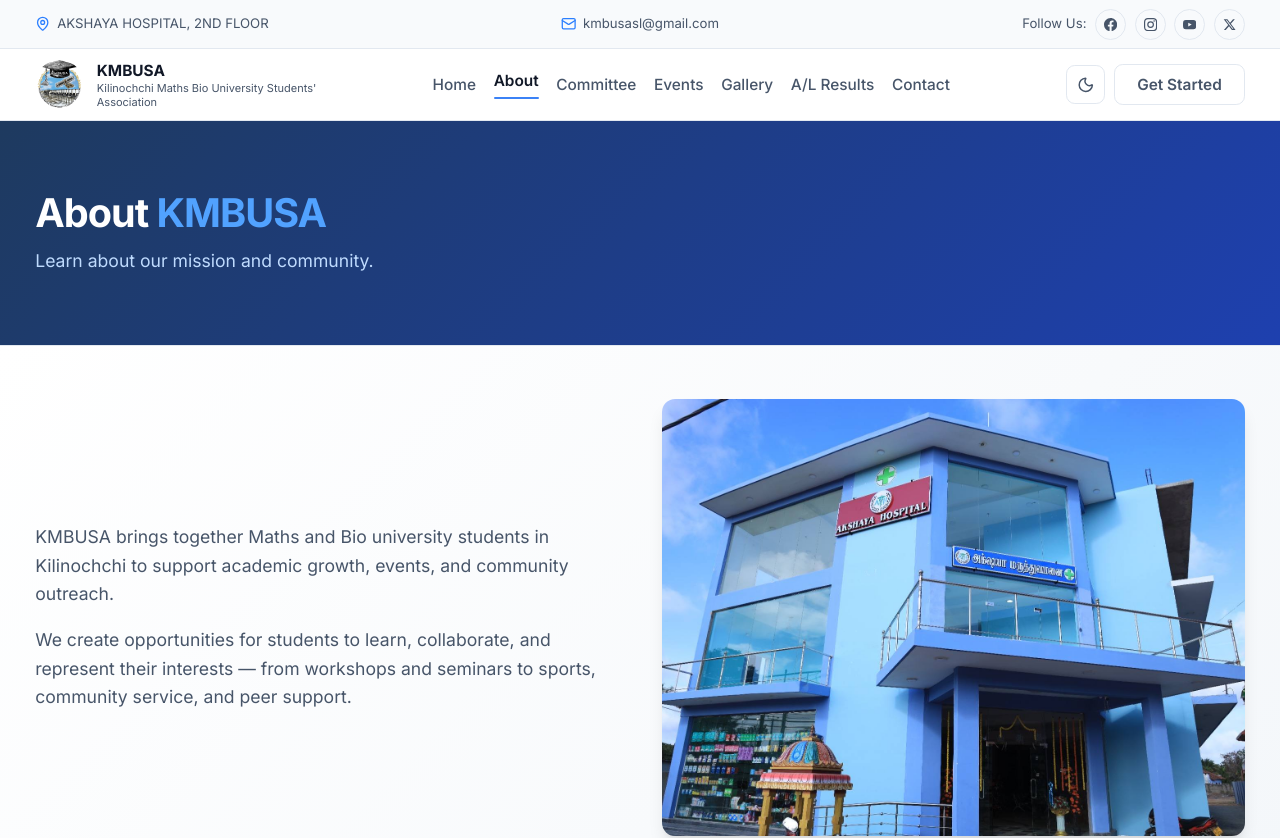
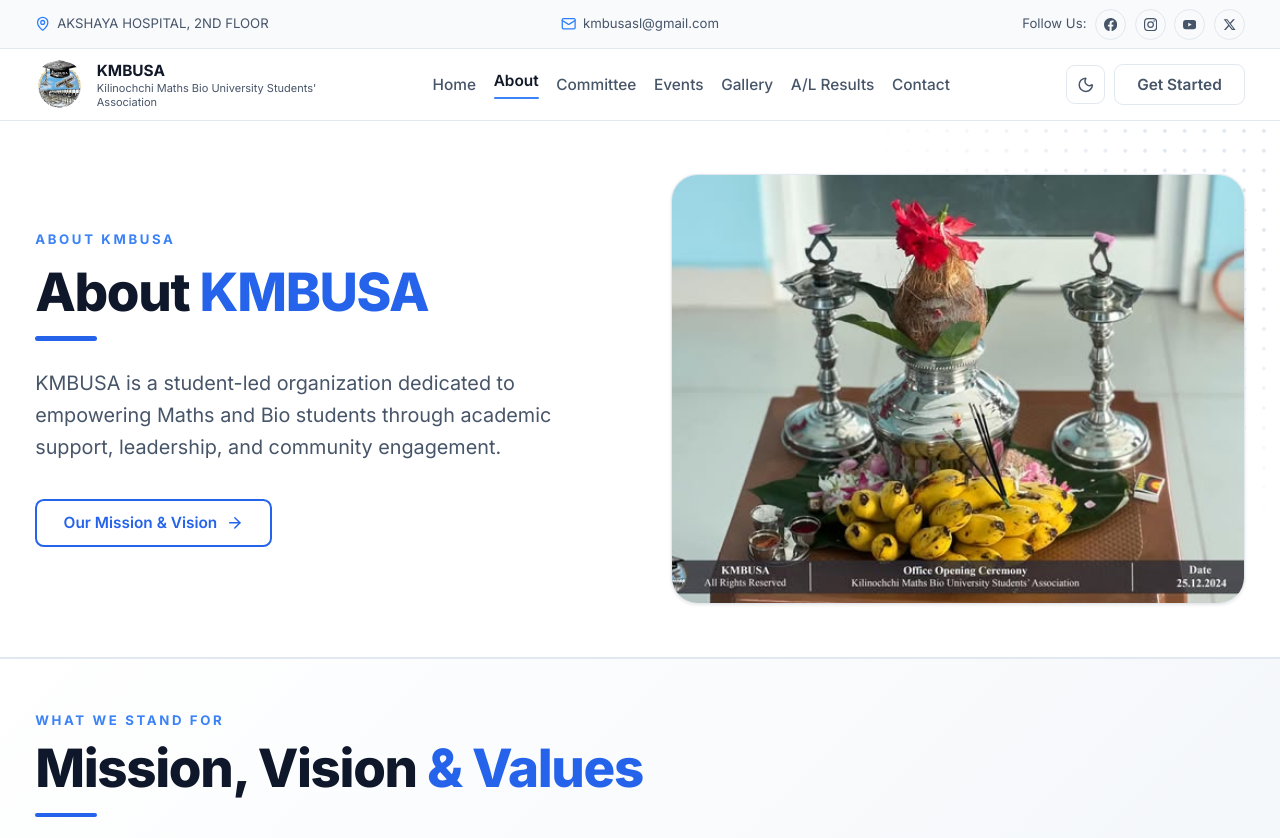
Before and after one commit to kmbusa-website/union-public, a Next.js app: page /about in a window 1280 px wide. Shown: the top 838 px of the page. Built offline with nearby package versions, Linux system fonts and the light colour scheme.

Commit message:
update commit

```diff
--- a/src/app/about/page.tsx
+++ b/src/app/about/page.tsx
@@ -1,37 +1,51 @@
-import Image from "next/image";
 import { Target, Eye, Heart, Flag } from "lucide-react";
-import { PageHero } from "@/components/kit/page-hero";
-import { ABOUT_INTRO, ABOUT_VALUES, HERO_CAMPUS_IMAGE, MILESTONES } from "@/lib/brand";
+import { PageIntroHero } from "@/components/kit/page-intro-hero";
+import {
+  ABOUT_HERO_IMAGE,
+  ABOUT_INTRO,
+  ABOUT_VALUES,
+  MILESTONES,
+  ORG_SHORT,
+} from "@/lib/brand";
 
 const icons = [Target, Eye, Heart, Flag];
 
 export default function AboutPage() {
   return (
     <>
-      <PageHero title="About" highlight="KMBUSA" subtitle="Learn about our mission and community." />
+      <PageIntroHero
+        overline={`About ${ORG_SHORT}`}
+        title="About"
+        titleHighlight={ORG_SHORT}
+        lead={ABOUT_INTRO}
+        imageSrc={ABOUT_HERO_IMAGE}
+        imageAlt="Akshaya Hospital — KMBUSA office location"
+        cta={{ href: "#mission-vision", label: "Our Mission & Vision" }}
+        priority
+      />
+
       <div className="kit-page-main">
-        <div className="kit-container pb-16">
-          <div className="grid items-center gap-10 lg:grid-cols-2">
-            <div className="space-y-4" style={{ color: "var(--text-secondary)" }}>
-              {ABOUT_INTRO.map((paragraph) => (
-                <p key={paragraph} className="leading-relaxed">
-                  {paragraph}
-                </p>
-              ))}
-            </div>
-            <div className="relative aspect-[4/3] overflow-hidden rounded-xl shadow-lg">
-              <Image src={HERO_CAMPUS_IMAGE} alt="KMBUSA campus" fill className="object-cover" sizes="50vw" />
-            </div>
+        <div id="mission-vision" className="kit-container scroll-mt-28 pb-16">
+          <div className="mb-10 text-center sm:text-left">
+            <p className="page-intro-overline">What we stand for</p>
+            <h2 className="page-intro-title mt-3 text-3xl sm:text-4xl">
+              Mission, Vision <span className="page-intro-title-accent">&amp; Values</span>
+            </h2>
+            <div className="page-intro-title-rule mx-auto sm:mx-0" aria-hidden />
           </div>
 
-          <div className="mt-14 grid gap-6 sm:grid-cols-2 lg:grid-cols-4">
+          <div className="grid gap-6 sm:grid-cols-2 lg:grid-cols-4">
             {ABOUT_VALUES.map((v, i) => {
               const Icon = icons[i] ?? Target;
               return (
                 <div key={v.title} className="kit-card text-center">
-                  <Icon className="mx-auto h-10 w-10 text-cyan-400" strokeWidth={1.5} />
-                  <h3 className="mt-4 font-semibold" style={{ color: "var(--text-primary)" }}>{v.title}</h3>
-                  <p className="mt-2 text-sm" style={{ color: "var(--text-secondary)" }}>{v.description}</p>
+                  <Icon className="page-intro-title-accent mx-auto h-10 w-10" strokeWidth={1.5} />
+                  <h3 className="mt-4 font-semibold" style={{ color: "var(--text-primary)" }}>
+                    {v.title}
+                  </h3>
+                  <p className="mt-2 text-sm" style={{ color: "var(--text-secondary)" }}>
+                    {v.description}
+                  </p>
                 </div>
               );
             })}
@@ -40,8 +54,10 @@
           <div className="mt-10 grid gap-4 sm:grid-cols-3">
             {MILESTONES.map((m) => (
               <div key={m.label} className="kit-card text-center">
-                <p className="text-2xl font-bold text-cyan-400">{m.value}</p>
-                <p className="mt-1 text-sm" style={{ color: "var(--text-secondary)" }}>{m.label}</p>
+                <p className="page-intro-title-accent text-2xl font-bold">{m.value}</p>
+                <p className="mt-1 text-sm" style={{ color: "var(--text-secondary)" }}>
+                  {m.label}
+                </p>
               </div>
             ))}
           </div>
--- a/src/app/committee/page.tsx
+++ b/src/app/committee/page.tsx
@@ -1,15 +1,21 @@
-import { PageHero } from "@/components/kit/page-hero";
+import { PageIntroHero } from "@/components/kit/page-intro-hero";
 import { CommitteeMembers } from "@/components/pages/committee-members";
+import { COMMITTEE_HERO_IMAGE, COMMITTEE_INTRO } from "@/lib/brand";
 
 export default function CommitteePage() {
   return (
     <>
-      <PageHero
+      <PageIntroHero
+        overline="Leadership"
         title="Executive"
-        highlight="Committee"
-        subtitle="Kilinochchi Maths Bio University Students' Association — leadership and members."
+        titleHighlight="Committee"
+        lead={COMMITTEE_INTRO}
+        imageSrc={COMMITTEE_HERO_IMAGE}
+        imageAlt="KMBUSA executive committee"
+        cta={{ href: "#committee-members", label: "Meet the Team" }}
+        imageFit="contain"
       />
-      <div className="kit-page-main">
+      <div id="committee-members" className="kit-page-main scroll-mt-28">
         <CommitteeMembers />
       </div>
     </>
--- a/src/app/globals.css
+++ b/src/app/globals.css
@@ -37,6 +37,20 @@
   --hero-from: #1e3a5f;
   --hero-to: #1e40af;
   --hero-sub: #bfdbfe;
+
+  /* Results page accents */
+  --results-accent: #0891b2;
+  --results-accent-strong: #0e7490;
+  --results-accent-soft: rgba(8, 145, 178, 0.12);
+  --results-accent-border: rgba(8, 145, 178, 0.28);
+  --results-inner: #f1f5f9;
+  --results-empty: rgba(241, 245, 249, 0.9);
+  --results-award-ring: rgba(8, 145, 178, 0.35);
+  --results-btn-from: #06b6d4;
+  --results-btn-to: #2563eb;
+
+  --about-dot: #e2e8f0;
+  --page-intro-dot: #e2e8f0;
 }
 
 .dark {
@@ -64,6 +78,19 @@
   --hero-from: #050d18;
   --hero-to: #0a192f;
   --hero-sub: #94a3b8;
+
+  --results-accent: #22d3ee;
+  --results-accent-strong: #67e8f9;
+  --results-accent-soft: rgba(34, 211, 238, 0.12);
+  --results-accent-border: rgba(34, 211, 238, 0.3);
+  --results-inner: rgba(10, 25, 47, 0.55);
+  --results-empty: rgba(255, 255, 255, 0.04);
+  --results-award-ring: rgba(34, 211, 238, 0.45);
+  --results-btn-from: #06b6d4;
+  --results-btn-to: #2563eb;
+
+  --about-dot: rgba(255, 255, 255, 0.08);
+  --page-intro-dot: rgba(255, 255, 255, 0.08);
 }
 
 @theme inline {
@@ -247,3 +274,152 @@
 .animate-marquee:hover {
   animation-play-state: paused;
 }
+
+/* ── Results page (light + dark) ───────────────────── */
+.results-panel {
+  background: var(--bg-card);
+  border: 1px solid var(--border-color);
+  box-shadow: var(--shadow-card);
+  @apply overflow-hidden rounded-2xl;
+}
+
+.results-accent {
+  color: var(--results-accent);
+}
+
+.results-muted {
+  color: var(--text-secondary);
+}
+
+.results-subtle {
+  color: var(--text-subtle);
+}
+
+.results-year-badge {
+  border: 1px solid var(--results-accent-border);
+  background: var(--results-accent-soft);
+  color: var(--results-accent);
+  @apply rounded-full px-3 py-1 text-xs font-bold;
+}
+
+.results-award-icon {
+  background: linear-gradient(135deg, var(--results-accent-soft), transparent);
+  box-shadow: 0 8px 24px var(--results-accent-soft);
+  border: 2px solid var(--results-award-ring);
+  @apply flex h-20 w-20 items-center justify-center rounded-full;
+}
+
+.results-search-btn {
+  background: linear-gradient(to right, var(--results-btn-from), var(--results-btn-to));
+  @apply flex w-full items-center justify-center gap-2 rounded-xl py-3 text-sm font-bold text-white shadow-lg transition disabled:opacity-60;
+}
+
+.results-search-btn:not(:disabled):hover {
+  filter: brightness(1.08);
+}
+
+.results-subject-list {
+  background: var(--results-inner);
+  border: 1px solid var(--border-color);
+  @apply mt-4 overflow-hidden rounded-xl;
+}
+
+.results-subject-list > li + li {
+  border-top: 1px solid var(--border-color);
+}
+
+.results-grade-badge {
+  background: linear-gradient(135deg, var(--results-btn-from), var(--results-btn-to));
+  @apply flex h-9 w-9 items-center justify-center rounded-full text-sm font-bold text-white shadow-md;
+}
+
+.results-empty-state {
+  background: var(--results-empty);
+  border: 1px dashed var(--border-color);
+  @apply flex flex-col items-center justify-center rounded-2xl p-10 text-center;
+}
+
+.results-highlight-success {
+  color: var(--blue);
+}
+
+.dark .results-highlight-success {
+  color: var(--results-accent-strong);
+}
+
+/* ── Page intro hero (light + dark) ────────────────── */
+.page-intro-hero,
+.about-hero {
+  background: var(--bg-surface);
+  border-bottom: 1px solid var(--border-color);
+}
+
+.page-intro-hero-dots,
+.about-hero-dots {
+  background-image: radial-gradient(circle, var(--page-intro-dot) 1.5px, transparent 1.5px);
+  background-size: 18px 18px;
+  mask-image: radial-gradient(ellipse at top right, black 20%, transparent 70%);
+}
+
+.page-intro-overline,
+.about-overline {
+  color: var(--blue-light);
+  @apply text-xs font-bold uppercase tracking-[0.2em];
+}
+
+.page-intro-title,
+.about-title {
+  color: var(--text-primary);
+  @apply text-4xl font-extrabold tracking-tight sm:text-5xl;
+}
+
+.page-intro-title-accent,
+.about-title-accent {
+  color: var(--blue);
+}
+
+.page-intro-title-rule,
+.about-title-rule {
+  margin-top: 1rem;
+  height: 4px;
+  width: 3.5rem;
+  border-radius: 9999px;
+  background: var(--blue);
+}
+
+.page-intro-lead,
+.about-lead {
+  color: var(--text-secondary);
+  @apply text-base sm:text-lg;
+}
+
+.page-intro-btn-outline,
+.about-btn-outline {
+  border: 2px solid var(--blue);
+  color: var(--blue);
+  @apply inline-flex items-center gap-2 rounded-lg px-6 py-2.5 text-sm font-semibold transition;
+}
+
+.page-intro-btn-outline:hover,
+.about-btn-outline:hover {
+  background: rgba(37, 99, 235, 0.08);
+}
+
+.dark .page-intro-btn-outline:hover,
+.dark .about-btn-outline:hover {
+  background: rgba(59, 130, 246, 0.15);
+}
+
+.page-intro-image-wrap,
+.about-image-wrap {
+  border-radius: 1.25rem;
+  box-shadow: var(--shadow-card);
+  border: 1px solid var(--border-color);
+}
+
+@media (min-width: 640px) {
+  .page-intro-image-wrap,
+  .about-image-wrap {
+    border-radius: 1.5rem;
+  }
+}
--- /dev/null
+++ b/src/components/kit/page-intro-hero.tsx
@@ -0,0 +1,72 @@
+import Image from "next/image";
+import Link from "next/link";
+import { ArrowRight } from "lucide-react";
+import { cn } from "@/lib/utils";
+
+export interface PageIntroHeroProps {
+  overline: string;
+  title: string;
+  titleHighlight: string;
+  lead: string;
+  imageSrc: string;
+  imageAlt: string;
+  cta?: { href: string; label: string };
+  imageFit?: "cover" | "contain";
+  priority?: boolean;
+}
+
+export function PageIntroHero({
+  overline,
+  title,
+  titleHighlight,
+  lead,
+  imageSrc,
+  imageAlt,
+  cta,
+  imageFit = "cover",
+  priority = false,
+}: PageIntroHeroProps) {
+  return (
+    <section className="page-intro-hero relative overflow-hidden">
+      <div
+        className="page-intro-hero-dots pointer-events-none absolute right-0 top-0 h-64 w-64 sm:h-80 sm:w-80 lg:h-96 lg:w-96"
+        aria-hidden
+      />
+
+      <div className="kit-container relative pb-16 pt-14 sm:pb-20 sm:pt-16 lg:pb-24 lg:pt-20">
+        <div className="grid items-center gap-10 lg:grid-cols-2 lg:gap-14">
+          <div className="max-w-xl">
+            <p className="page-intro-overline">{overline}</p>
+            <h1 className="page-intro-title mt-4">
+              {title} <span className="page-intro-title-accent">{titleHighlight}</span>
+            </h1>
+            <div className="page-intro-title-rule" aria-hidden />
+            <p className="page-intro-lead mt-6 leading-relaxed">{lead}</p>
+            {cta && (
+              <Link href={cta.href} className="page-intro-btn-outline mt-8">
+                {cta.label}
+                <ArrowRight className="h-4 w-4" />
+              </Link>
+            )}
+          </div>
+
+          <div className="relative">
+            <div
+              className="page-intro-image-wrap relative aspect-[4/3] overflow-hidden"
+              style={imageFit === "contain" ? { background: "var(--bg-page)" } : undefined}
+            >
+              <Image
+                src={imageSrc}
+                alt={imageAlt}
+                fill
+                className={cn(imageFit === "contain" ? "object-contain p-2" : "object-cover")}
+                sizes="(max-width: 1024px) 100vw, 50vw"
+                priority={priority}
+              />
+            </div>
+          </div>
+        </div>
+      </div>
+    </section>
+  );
+}
--- a/src/lib/brand.ts
+++ b/src/lib/brand.ts
@@ -5,6 +5,7 @@
   "Uniting Maths & Bio university students — supporting academic growth, events, and our community.";
 
 export const HERO_CAMPUS_IMAGE = "/hero-campus.jpg";
+export const ABOUT_HERO_IMAGE = "/events/office openbing ceremony -1.jpg";
 export const LOGO_PATH = "/logo.png";
 
 export const CONTACT = {
@@ -60,10 +61,21 @@
   { value: "5+", label: "Annual Events" },
 ] as const;
 
-export const ABOUT_INTRO = [
-  `${ORG_SHORT} brings together Maths and Bio university students in Kilinochchi to support academic growth, events, and community outreach.`,
-  "We create opportunities for students to learn, collaborate, and represent their interests — from workshops and seminars to sports, community service, and peer support.",
-] as const;
+export const ABOUT_INTRO =
+  `${ORG_SHORT} is a student-led organization dedicated to empowering Maths and Bio students through academic support, leadership, and community engagement.` as const;
+
+export const COMMITTEE_HERO_IMAGE = "/committee/executive-committee-2026.png";
+export const COMMITTEE_INTRO =
+  `${ORG_NAME} — leadership and members who guide our union's activities and represent the student community.` as const;
+
+export const EVENTS_HERO_IMAGE = "/events/annual pilot exam 2024-2.jpg";
+export const EVENTS_INTRO =
+  "Seminars, cultural events, and union activities over the years." as const;
+
+export const GALLERY_HERO_IMAGE = "/events/mathuram pongal 2025-1.jpg";
+export const GALLERY_INTRO = "Moments from our events and activities." as const;
+
+export const CONTACT_INTRO = "We would love to hear from you." as const;
 
 export const GALLERY_FILTERS = [
   "All",
```
Also changed, not shown: src/app/contact/page.tsx (+12 -3 lines), src/app/events/page.tsx (+12 -3 lines), src/app/gallery/page.tsx (+12 -3 lines), src/app/results/page.tsx (+3 -7 lines), src/components/pages/results-search.tsx (+151 -116 lines).
